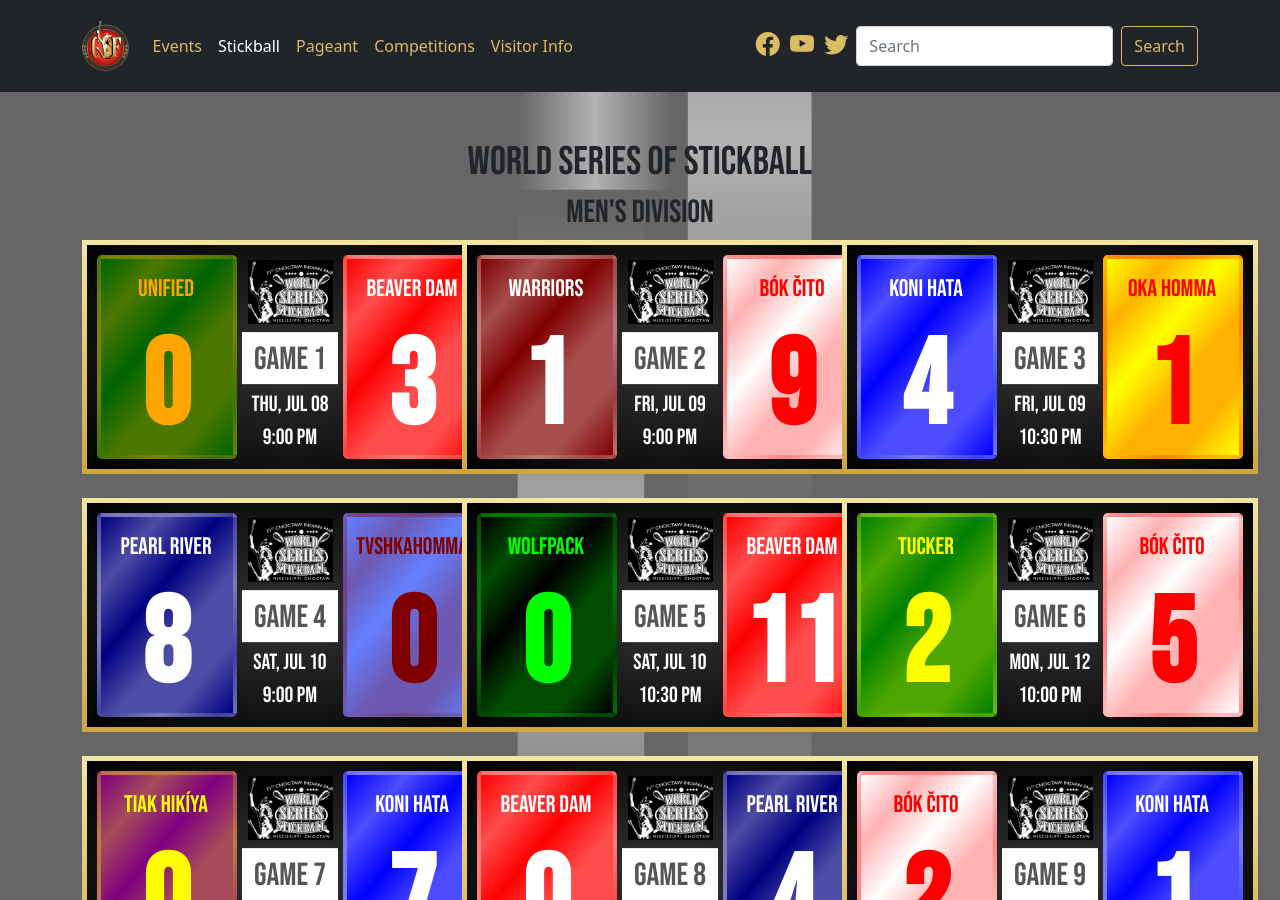
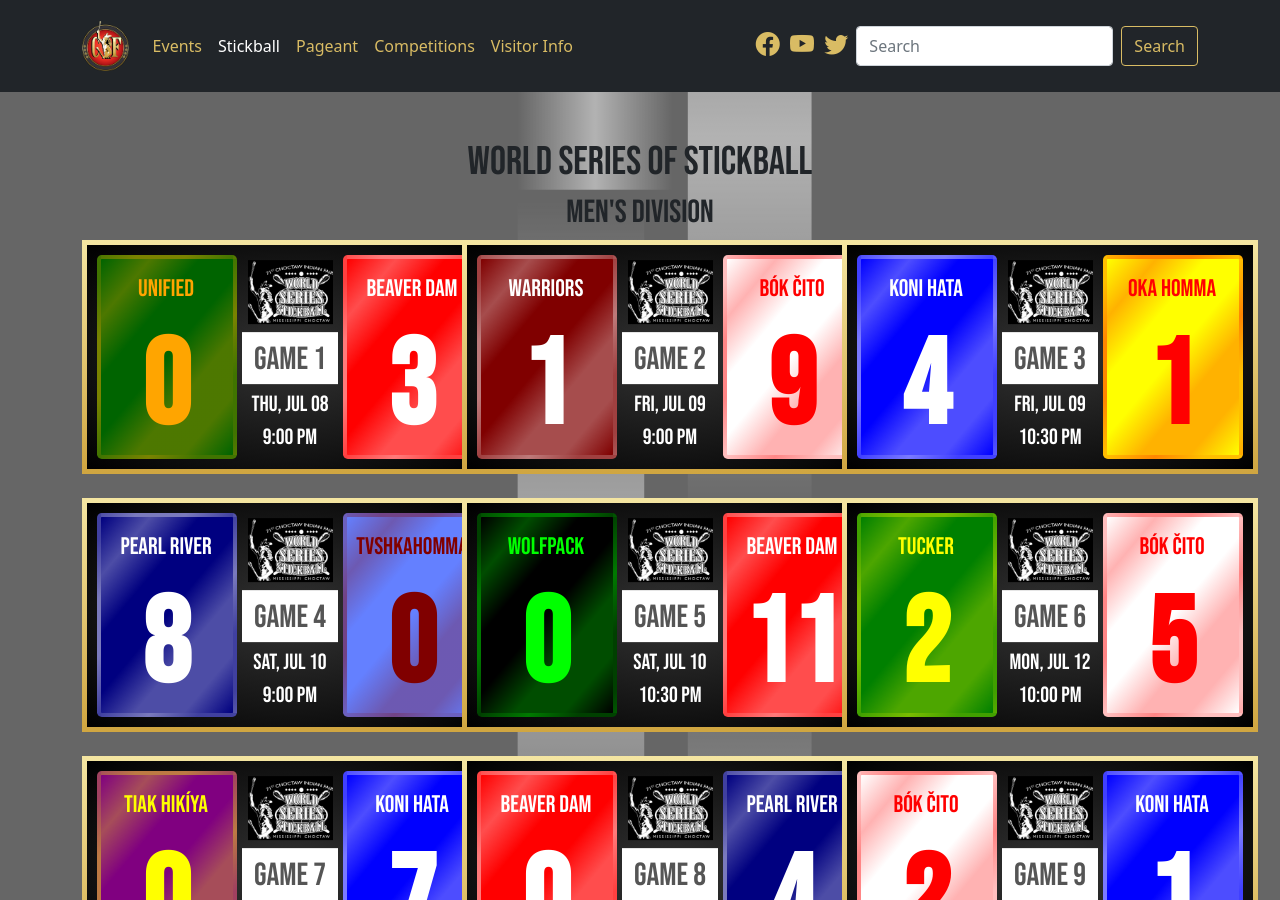
Before and after one commit to smattera/smattera.github.io, a Jekyll site: the page built from stickball/index.md, in a window 1280 px wide and 900 px high. Built offline with Jekyll 4.4.1, drawn with Linux system fonts in a browser that asks for light colours; nearby versions of some CDN libraries.

Commit message:
Update game.html

```diff
--- a/_includes/game.html
+++ b/_includes/game.html
@@ -1,7 +1,7 @@
 <div class="col">
 
   <div class="card-gold-border text-center text-white mx-auto position-relative p-3" style="width: 416px; height: 234px; background: radial-gradient(#333, #000);">
-    <div class="position-absolute top-50 start-0 translate-middle-y rounded-3" style="width: 140px; height: 204px; background: linear-gradient(130deg, rgba({{ include.t1c2 }}, 0), rgba({{ include.t1c2 }}, 0.3), rgba({{ include.t1c2 }}, 0), rgba({{ include.t1c2 }}, 0.3), rgba({{ include.t1c2 }}, 0.3), rgba({{ include.t1c2 }}, 0)), rgba({{ include.t1c }}, 1); color: rgba({{ include.t1c2 }},1); margin-left: 10px; border: 4px solid rgba({{ include.t1c2 }}, 0.25);">
+    <div class="position-absolute top-50 start-0 translate-middle-y rounded-3" style="width: 140px; height: 204px; background: linear-gradient(130deg, rgba({{ include.t1c2 }}, 0), rgba({{ include.t1c2 }}, 0.3), rgba({{ include.t1c2 }}, 0), rgba({{ include.t1c2 }}, 0), rgba({{ include.t1c2 }}, 0.3), rgba({{ include.t1c2 }}, 0.3), rgba({{ include.t1c2 }}, 0)), rgba({{ include.t1c }}, 1); color: rgba({{ include.t1c2 }},1); margin-left: 10px; border: 4px solid rgba({{ include.t1c2 }}, 0.25);">
       <div class="position-relative fw-bold" style="width:130px;height:194px;">
         <p class="h4 pt-3">{{ include.t1 }}</p>
         <p class="position-absolute bottom-0 start-50 translate-middle-x" style="font-size: 120px; margin-bottom: -25px;">{{ include.t1s }}</p>
@@ -14,7 +14,7 @@
       </div>
       <p class="m-1" style="font-size: 22px;">{{ include.d }}<br>{{ include.hr }}</p>
     </div>
-    <div class="position-absolute top-50 end-0 translate-middle-y rounded-3" style="width: 140px; height: 204px; background: linear-gradient(130deg, rgba({{ include.t2c2 }}, 0), rgba({{ include.t2c2 }}, 0.3), rgba({{ include.t2c2 }}, 0), rgba({{ include.t2c2 }}, 0.3), rgba({{ include.t2c2 }}, 0.3), rgba({{ include.t2c2 }}, 0)), rgba({{ include.t2c }}, 1.0); white; color: rgba({{ include.t2c2 }},1);margin-right: 10px; border: 4px solid rgba({{ include.t2c2 }}, 0.25);">
+    <div class="position-absolute top-50 end-0 translate-middle-y rounded-3" style="width: 140px; height: 204px; background: linear-gradient(130deg, rgba({{ include.t2c2 }}, 0), rgba({{ include.t2c2 }}, 0.3), rgba({{ include.t2c2 }}, 0), rgba({{ include.t2c2 }}, 0), rgba({{ include.t2c2 }}, 0.3), rgba({{ include.t2c2 }}, 0.3), rgba({{ include.t2c2 }}, 0)), rgba({{ include.t2c }}, 1.0); white; color: rgba({{ include.t2c2 }},1);margin-right: 10px; border: 4px solid rgba({{ include.t2c2 }}, 0.25);">
       <div class="position-relative fw-bold" style="width:130px;height:194px;">
         <p class="h4 pt-3">{{ include.t2 }}</p>
         <p class="position-absolute bottom-0 start-50 translate-middle-x" style="font-size: 120px; margin-bottom: -25px;">{{ include.t2s }}</p>
```
